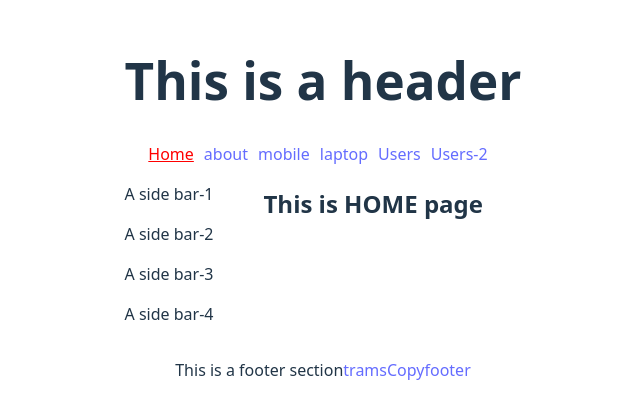
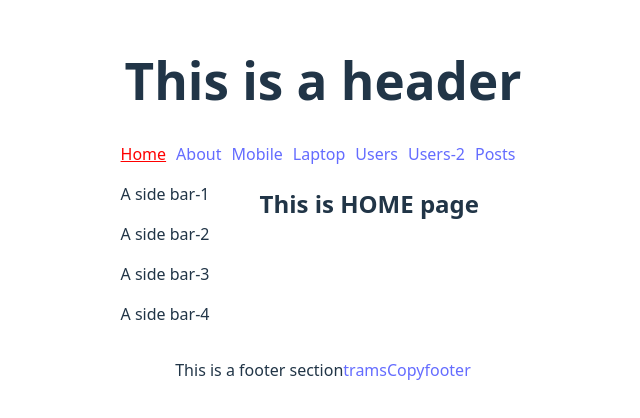
Before and after one commit to mohammademon393/react-router-intro, a React (Vite) app: page / in a window 1280 px wide. Shown: the part 192-610 px from the top of the page, without its empty margins (317-957 px from the left). Built offline with nearby package versions, Linux system fonts and the light colour scheme; no server answers.

Commit message:
posts and post compo and posts data loading and distracturing

```diff
--- a/src/components/Header/Header.jsx
+++ b/src/components/Header/Header.jsx
@@ -9,12 +9,12 @@ const Header = () => {
 
         <nav>
           <NavLink to="/">Home</NavLink>
-          <NavLink to="/about">about</NavLink>
-          <NavLink to="/mobile">mobile</NavLink>
-          <NavLink to="/laptop">laptop</NavLink>
+          <NavLink to="/about">About</NavLink>
+          <NavLink to="/mobile">Mobile</NavLink>
+          <NavLink to="/laptop">Laptop</NavLink>
           <NavLink to="/users">Users</NavLink>
           <NavLink to="/users2">Users-2</NavLink>
-          {/* <NavLink to="/users2">Users-2</NavLink> */}
+          <NavLink to="/posts">Posts</NavLink>
         </nav>
       </div>
     );
--- /dev/null
+++ b/src/components/Post/Post.jsx
@@ -0,0 +1,22 @@
+import React from "react";
+import { Link } from "react-router";
+
+const Post = ({ post }) => {
+  const { title, id } = post;
+  return (
+    <div
+      style={{
+        border: "2px solid blue",
+        padding: "10px",
+        borderRadius: "10px",
+        margin: "10px",
+      }}
+    >
+      <h3>{title}</h3>
+      <Link to={`/posts/${id}`}>
+        <button>Show post</button>
+      </Link>
+    </div>
+  );};
+
+export default Post;
--- /dev/null
+++ b/src/components/Posts/Posts.jsx
@@ -0,0 +1,20 @@
+import React from 'react';
+import { useLoaderData } from 'react-router';
+import Post from '../Post/Post';
+
+const Posts = () => {
+    const postsData = useLoaderData();
+    // const { title } = postsData;
+    return (
+      <div>
+        <h2>My posts data is here: {postsData.length}</h2>
+        <div style={{ display: "grid", gridTemplateColumns: "repeat(3, 1fr)" }}>
+          {postsData.map((post) => (
+            <Post key={post.id} post={post}></Post>
+          ))}
+        </div>
+      </div>
+    );
+};
+
+export default Posts;
--- a/src/main.jsx
+++ b/src/main.jsx
@@ -12,6 +12,7 @@ import Laptop from './components/Laptop/Laptop.jsx';
 import Users from './components/Users/Users.jsx';
 import User2 from './components/User2/User2.jsx';
 import UserDetails from './components/UserDetails/UserDetails.jsx';
+import Posts from './components/Posts/Posts.jsx';
 
 const userPromise = fetch("https://jsonplaceholder.typicode.com/users").then(res => res.json());
 
@@ -45,6 +46,11 @@ const router = createBrowserRouter([
         loader: ({params}) => fetch(`https://jsonplaceholder.typicode.com/users/${params.userId}`),
         Component: UserDetails
       },
+      {
+        path: "posts",
+        loader: ()=> fetch('https://jsonplaceholder.typicode.com/posts'),
+        Component: Posts
+      }
     ],
   },
   {
```
